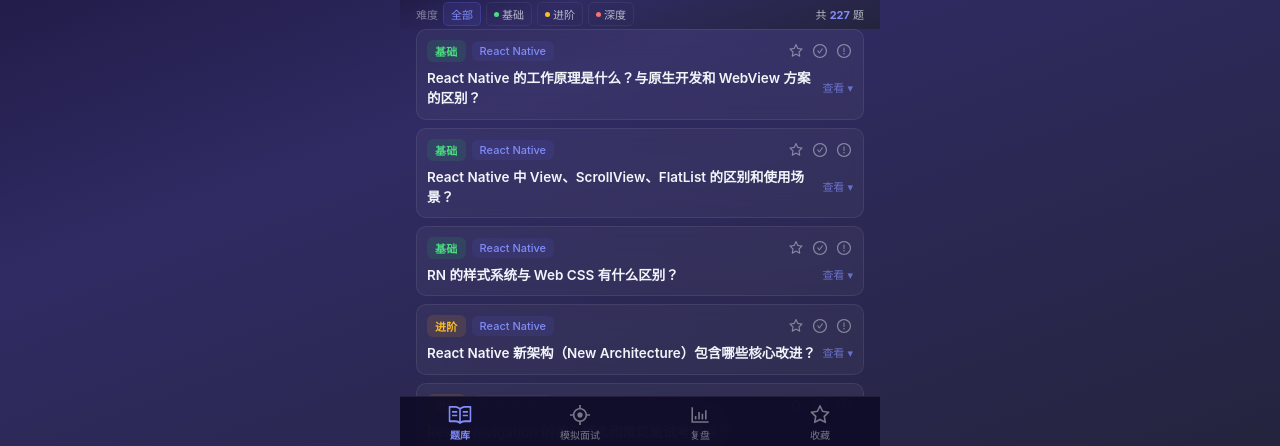
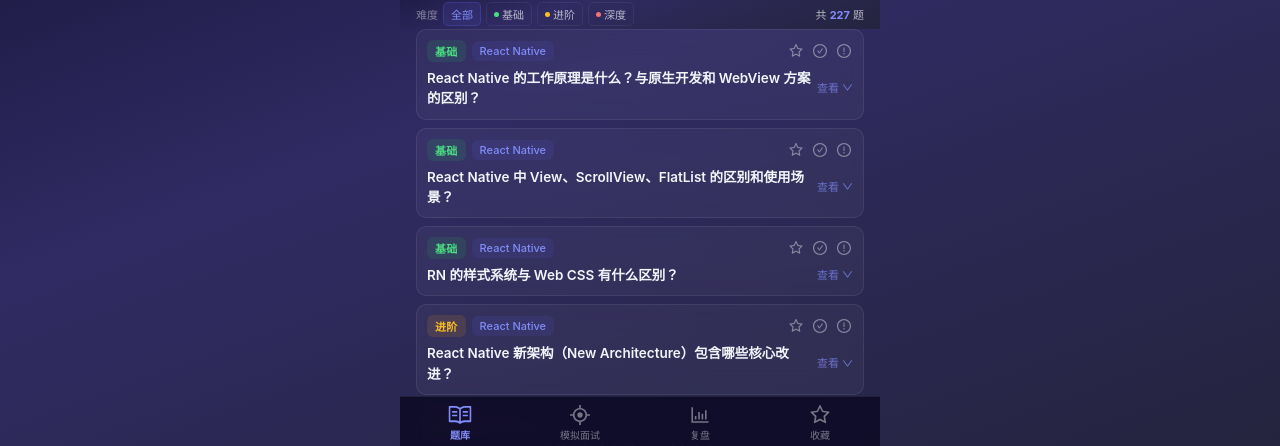
Before and after one commit to XiaoPeng1112/frontend-interview-quiz, a React (Create React App) app: page / in a window 1280 px wide. Shown: the part 352-798 px from the top of the page. Built offline with nearby package versions, Linux system fonts and the light colour scheme.

Commit message:
查看/收起箭头换为antd图标统一大小

```diff
--- a/src/components/QuestionCard.tsx
+++ b/src/components/QuestionCard.tsx
@@ -1,6 +1,6 @@
 import React, { useState, useRef, useCallback } from 'react';
 import { Question } from '../data/questions';
-import { StarFilled, StarOutlined, CheckCircleFilled, CheckCircleOutlined, ExclamationCircleFilled, ExclamationCircleOutlined } from '@ant-design/icons';
+import { StarFilled, StarOutlined, CheckCircleFilled, CheckCircleOutlined, ExclamationCircleFilled, ExclamationCircleOutlined, DownOutlined, UpOutlined } from '@ant-design/icons';
 import ReactMarkdown from 'react-markdown';
 import remarkGfm from 'remark-gfm';
 import { Prism as SyntaxHighlighter } from 'react-syntax-highlighter';
@@ -87,7 +87,7 @@
           onClick={() => showAnswer ? handleCollapse() : setShowAnswer(true)}
         >
           <span className="question-title-text">{question.question}</span>
-          <span className="expand-hint">{showAnswer ? '收起 ▲' : '查看 ▾'}</span>
+          <span className="expand-hint">{showAnswer ? <>收起 <UpOutlined /></> : <>查看 <DownOutlined /></>}</span>
         </h3>
       </div>
 
```
